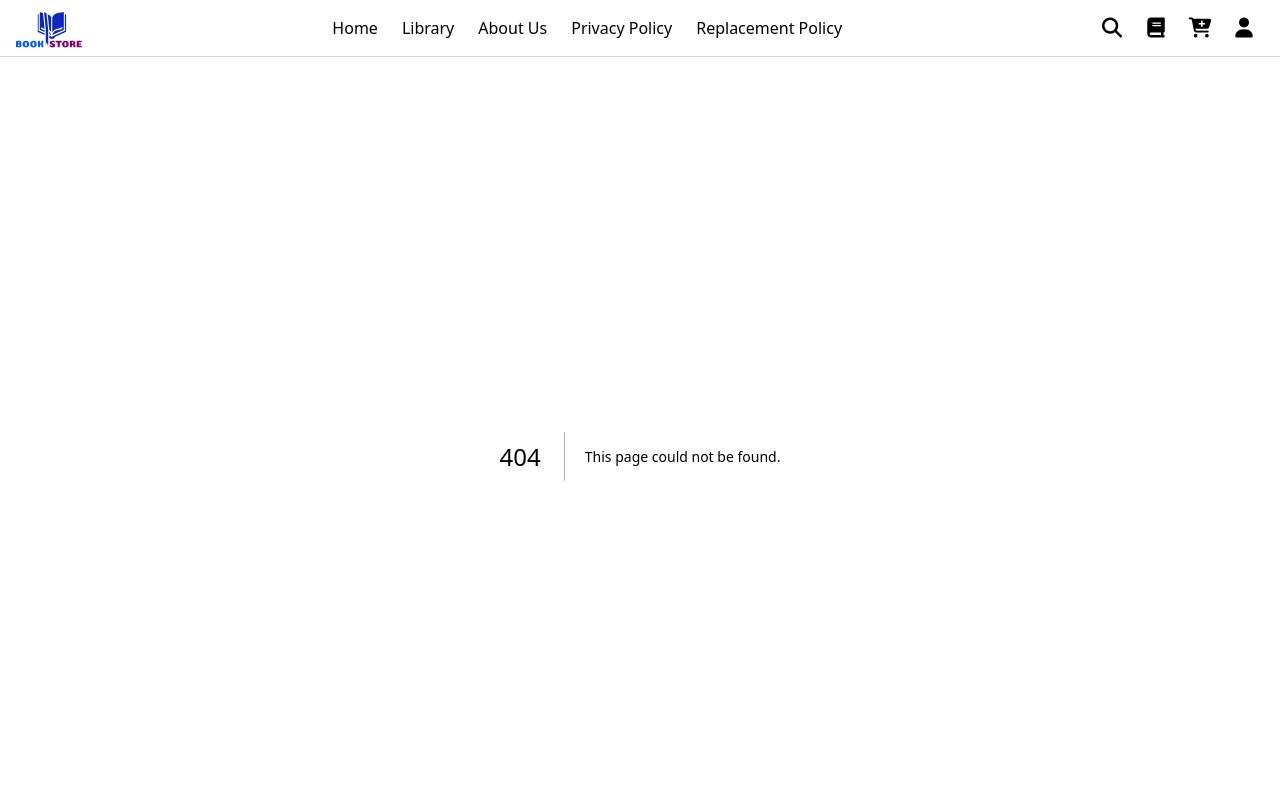
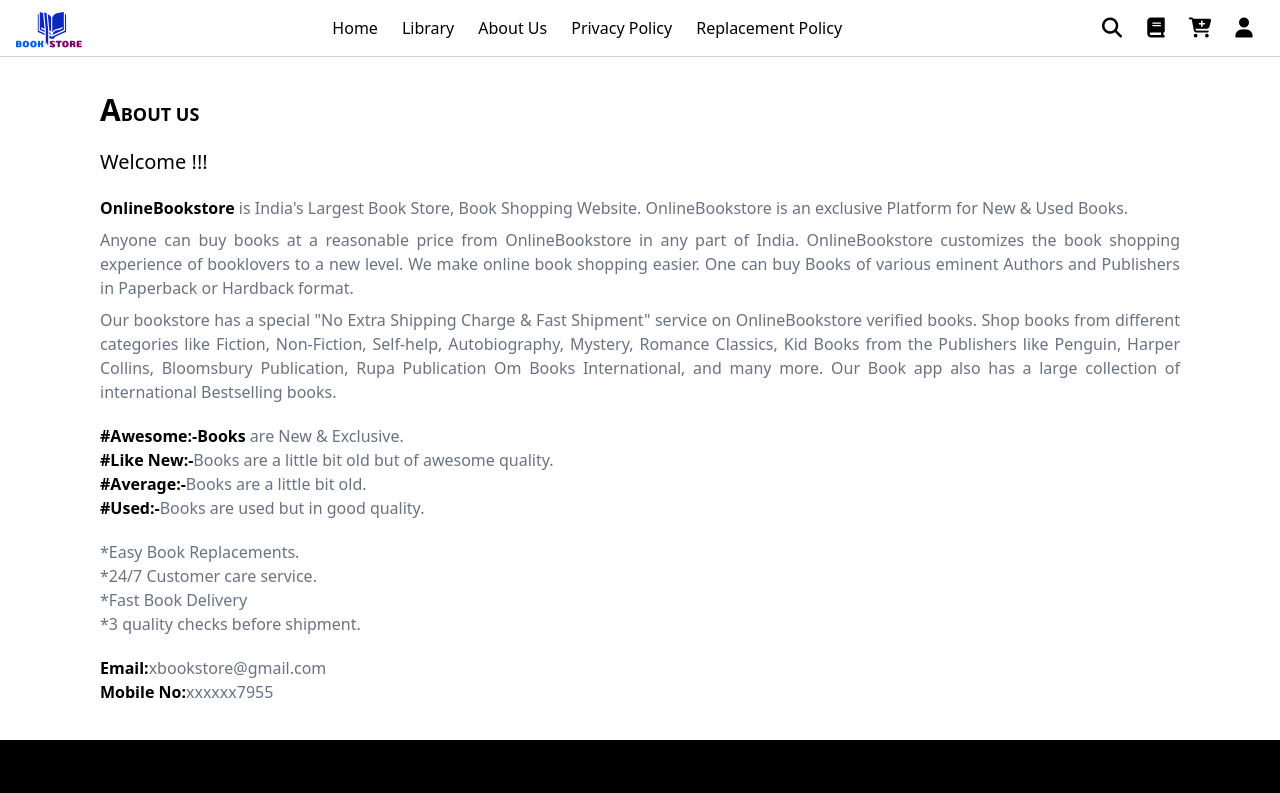
Before and after one commit to Rahulptl2004/Book-Store, a Next.js app: page /about in a window 1280 px wide. Before the commit this address had no page. Shown: the top 793 px of the page. Built offline with nearby package versions, Linux system fonts and the light colour scheme.

Commit message:
about us

```diff
--- /dev/null
+++ b/src/app/about/page.tsx
@@ -0,0 +1,43 @@
+import React from 'react'
+
+const page = () => {
+  return (
+    <div className='w-full flex justify-center p-9'>
+      <div className='w-270 h-auto flex flex-col gap-5'>
+        <div className='font-bold text-lg first-letter:text-3xl first-letter:font-semibold'>
+          <h1 className=''>ABOUT US</h1>
+        </div>
+        <div className='font-semiboldbold text-xl'>
+          <h1>Welcome !!!</h1>
+        </div>
+        <div className='text-gray-500 flex flex-col gap-2 text-justify'>
+          <p><span className='text-black font-semibold'>OnlineBookstore </span>is India's Largest Book Store, Book Shopping Website. OnlineBookstore is an exclusive Platform for New & Used Books.</p>
+          <p>
+            Anyone can buy books at a reasonable price from OnlineBookstore in any part of India. OnlineBookstore customizes the book shopping experience of booklovers to a new level. We make online book shopping easier. One can buy Books of various eminent Authors and Publishers in Paperback or Hardback format.
+          </p>
+          <p>
+            Our bookstore has a special "No Extra Shipping Charge & Fast Shipment" service on OnlineBookstore verified books. Shop books from different categories like Fiction, Non-Fiction, Self-help, Autobiography, Mystery, Romance Classics, Kid Books from the Publishers like Penguin, Harper Collins, Bloomsbury Publication, Rupa Publication Om Books International, and many more. Our Book app also has a large collection of international Bestselling books.
+          </p>
+        </div>
+        <div className='flex flex-col text-gray-500'>
+          <span><span className='text-black font-semibold'>#Awesome:-Books</span> are New & Exclusive.</span>
+          <span><span className='text-black font-semibold'>#Like New:-</span>Books are a little bit old but of awesome quality.</span>
+          <span><span className='text-black font-semibold'>#Average:-</span>Books are a little bit old.</span>
+          <span><span className='text-black font-semibold'>#Used:-</span>Books are used but in good quality.</span>
+        </div>
+        <div className='text-gray-500 flex flex-col'>
+          <span>*Easy Book Replacements.</span>
+          <span>*24/7 Customer care service.</span>
+          <span>*Fast Book Delivery</span>
+          <span>*3 quality checks before shipment.</span>
+        </div>
+        <div className=' text-gray-500 flex flex-col'>
+          <span><span className='text-black font-semibold'>Email:</span>xbookstore@gmail.com</span>
+          <span><span className='text-black font-semibold'>Mobile No:</span>xxxxxx7955</span>
+        </div>
+      </div>
+    </div>
+  )
+}
+
+export default page
--- a/src/component/Navbar/Nav.tsx
+++ b/src/component/Navbar/Nav.tsx
@@ -26,7 +26,7 @@
           <ul className="hidden md:flex gap-6 font-medium">
             <li><a className="" href="/">Home</a></li>
             <li><a className="" href="/category">Library</a></li>
-            <li><a className="" href="/about">About Us</a></li>
+            <li><a className="" href="./about">About Us</a></li>
             <li><a className="" href="/privacy">Privacy Policy</a></li>
             <li><a className="" href="/replacement">Replacement Policy</a></li>
           </ul>
@@ -78,7 +78,7 @@
             <li><a className="" href="/category">Library</a></li>
             <li><a className="" href="/cart">Cart</a></li>
             <li><a className="" href="/profile">Account</a></li>
-            <li><a className="" href="/about">About Us</a></li>
+            <li><a className="" href="./about">About Us</a></li>
             <li><a href="/admin">Admin</a></li>
             <li><a className="" href="/privacy">Privacy Policy</a></li>
             <li><a className="" href="/replacement">Replacement Policy</a></li>
```
